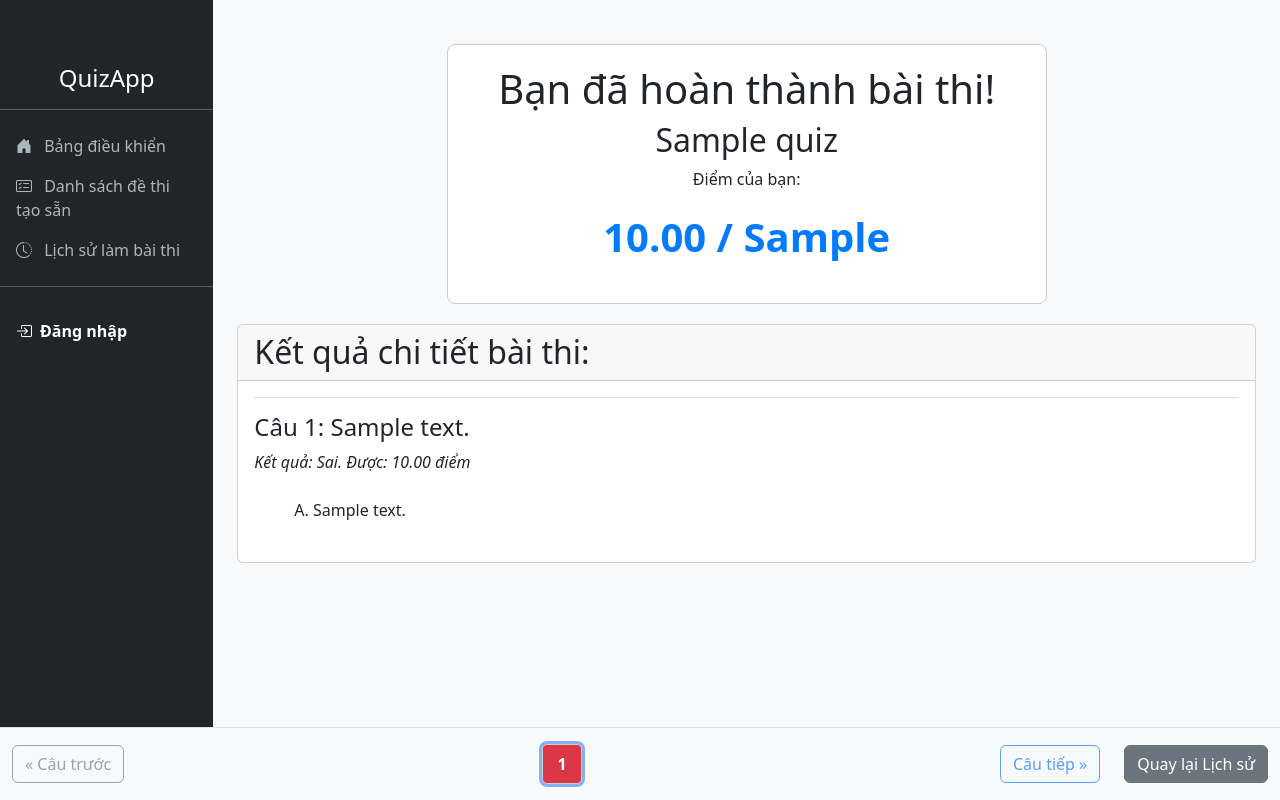
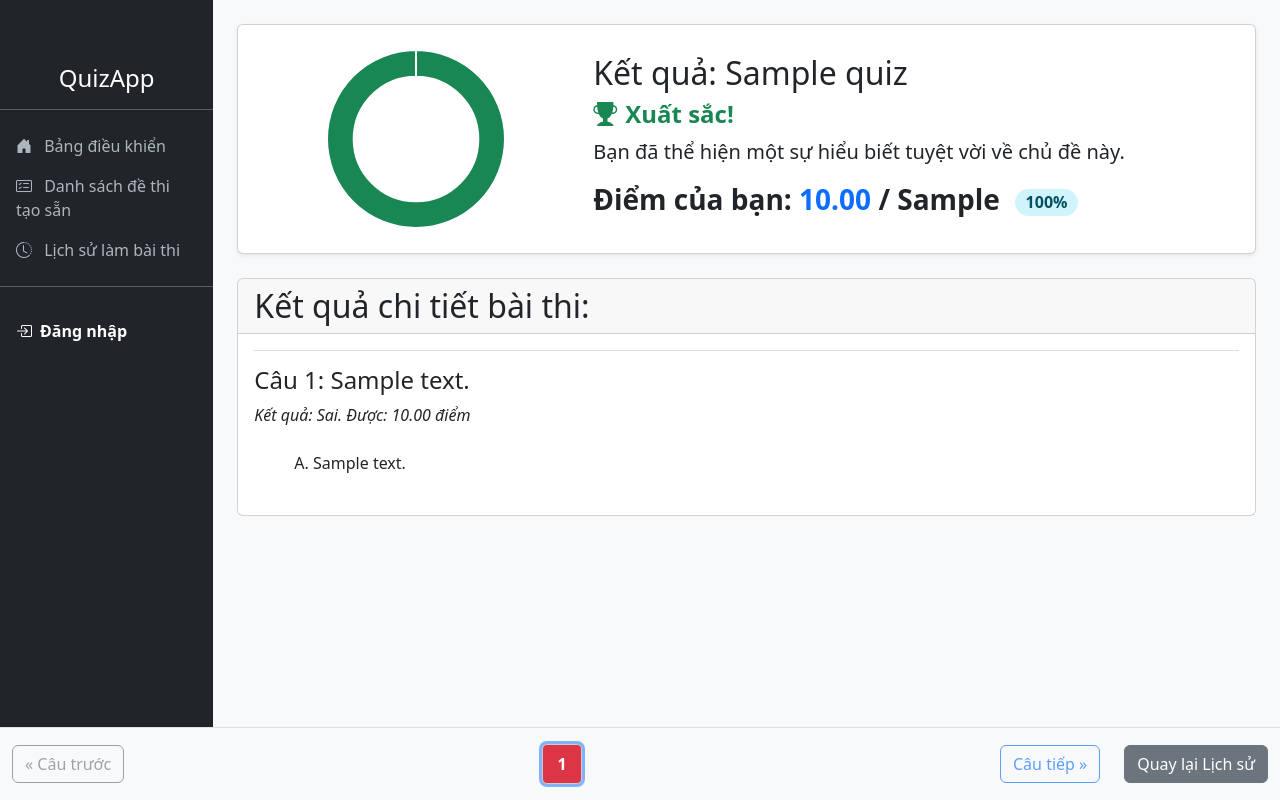
Before and after one commit to minhdatvn/MinTest, a Django app: template quiz_app/templates/quiz_app/attempt_result.html in a window 1280 px wide. Run offline with Django 4.2, Linux system fonts and the light colour scheme; the template is opened without the code that fills it: most values are stand-ins (such as "Sample title", 1, 10 or a date in 2020); some libraries are stand-ins or nearby versions.

Commit message:
Tích hợp Phần thông báo kết quả mới có biểu đồ và lời động viên

```diff
--- a/quiz_app/templates/quiz_app/attempt_result.html
+++ b/quiz_app/templates/quiz_app/attempt_result.html
@@ -46,11 +46,39 @@
         .incorrect-selection { color: #721c24; background-color: #f8d7da; border-left: 5px solid #d9534f; }
     </style>
 
-    <div class="result-box">
-        <h1>Bạn đã hoàn thành bài thi!</h1>
-        <h2>{{ attempt.quiz.quiz_name }}</h2>
-        <p>Điểm của bạn:</p>
-        <p class="score">{{ attempt.score_achieved|floatformat:2 }} / {{ attempt.quiz.scoring_scale_max }}</p>
+    <div class="card shadow-sm mb-4">
+        <div class="card-body p-4">
+            <div class="row align-items-center">
+
+                <div class="col-md-4 text-center mb-3 mb-md-0">
+                    <canvas id="scoreChart" style="max-width: 180px; max-height: 180px; margin: auto;"></canvas>
+                </div>
+
+                <div class="col-md-8">
+                    <h2 class="card-title">Kết quả: {{ attempt.quiz.quiz_name }}</h2>
+
+                    {# Dùng filter 'percentage' vừa tạo #}
+                    {% with percentage=attempt.score_achieved|percentage:attempt.quiz.scoring_scale_max %}
+                        {% if percentage >= 80 %}
+                            <h4 class="text-success fw-bold"><i class="bi bi-trophy-fill me-2"></i>Xuất sắc!</h4>
+                            <p class="lead">Bạn đã thể hiện một sự hiểu biết tuyệt vời về chủ đề này.</p>
+                        {% elif percentage >= 50 %}
+                            <h4 class="text-primary fw-bold"><i class="bi bi-hand-thumbs-up-fill me-2"></i>Làm tốt lắm!</h4>
+                            <p class="lead">Bạn đã nắm vững phần lớn kiến thức quan trọng.</p>
+                        {% else %}
+                            <h4 class="text-warning fw-bold"><i class="bi bi-emoji-smile-fill me-2"></i>Cố gắng hơn nhé!</h4>
+                            <p class="lead">Hãy xem lại các câu trả lời và thử sức lại lần nữa để cải thiện điểm số.</p>
+                        {% endif %}
+
+                        <p class="h3 fw-bold mt-3">Điểm của bạn:
+                            <span class="text-primary">{{ attempt.score_achieved|floatformat:2 }}</span> / {{ attempt.quiz.scoring_scale_max }}
+                            <span class="badge bg-info-subtle text-info-emphasis rounded-pill fs-6 align-middle ms-2">{{ percentage|floatformat:0 }}%</span>
+                        </p>
+                    {% endwith %}
+                </div>
+
+            </div>
+        </div>
     </div>
 
     <div class="review-container card">
@@ -119,9 +147,16 @@
             <a href="{% url 'history_list' %}" class="btn btn-secondary ms-4">Quay lại Lịch sử</a>
         </div>
     </nav>
+{% endblock %}
+
+{% block extra_js %}
+    {# Nạp thư viện Chart.js từ CDN #}
+    <script src="https://cdn.jsdelivr.net/npm/chart.js"></script>
 
     <script>
     document.addEventListener('DOMContentLoaded', function () {
+
+        // --- PHẦN 1: LOGIC ĐIỀU HƯỚNG KẾT QUẢ (CODE GỐC CỦA BẠN) ---
         const questionContainers = document.querySelectorAll('.result-question-container');
         const navBoxes = document.querySelectorAll('.result-nav-box');
         const nextBtn = document.getElementById('next-result-btn');
@@ -129,18 +164,14 @@
         const totalQuestions = questionContainers.length;
         let currentQuestionIndex = 0;
 
-            // Logic điều hướng (đã được tinh giản)
         function showQuestion(index) {
-                // Ẩn tất cả các câu hỏi
+            if(index < 0 || index >= totalQuestions) return;
             questionContainers.forEach(container => container.classList.add('d-none'));
-                // Hiện câu hỏi được chọn
             if (questionContainers[index]) questionContainers[index].classList.remove('d-none');
 
-                // Cập nhật trạng thái 'active' cho ô số điều hướng
             navBoxes.forEach(box => box.classList.remove('active'));
             if (navBoxes[index]) navBoxes[index].classList.add('active');
 
-                // Cập nhật trạng thái các nút
             if(prevBtn) prevBtn.disabled = (index === 0);
             if(nextBtn) nextBtn.disabled = (index === totalQuestions - 1);
 
@@ -157,9 +188,39 @@
             });
         });
 
-            // Khởi chạy trạng thái ban đầu cho câu hỏi đầu tiên
         if (totalQuestions > 0) {
             showQuestion(0);
+        }
+
+        // --- PHẦN 2: LOGIC VẼ BIỂU ĐỒ (CODE MỚI) ---
+        const ctx = document.getElementById('scoreChart');
+        if (ctx) {
+            // Lấy dữ liệu điểm từ context của Django
+            const userScore = parseFloat('{{ attempt.score_achieved|default:0|stringformat:".2f" }}');
+            const maxScore = parseFloat('{{ attempt.quiz.scoring_scale_max|default:100|stringformat:".2f" }}');
+            const remainingScore = Math.max(0, maxScore - userScore);
+
+            new Chart(ctx, {
+                type: 'doughnut',
+                data: {
+                    labels: ['Điểm đạt được', 'Phần còn lại'],
+                    datasets: [{
+                        data: [userScore, remainingScore],
+                        backgroundColor: ['#198754', '#e9ecef'],
+                        borderWidth: 2,
+                        borderColor: '#fff'
+                    }]
+                },
+                options: {
+                    responsive: true,
+                    maintainAspectRatio: false,
+                    cutout: '70%',
+                    plugins: {
+                        legend: { display: false },
+                        tooltip: { enabled: false }
+                    }
+                }
+            });
         }
     });
     </script>
--- a/quiz_app/templatetags/quiz_extras.py
+++ b/quiz_app/templatetags/quiz_extras.py
@@ -23,3 +23,18 @@ def to_char(value):
         # Nếu giá trị đầu vào không hợp lệ (ví dụ: một chuỗi text),
         # trả về một chuỗi rỗng để tránh gây lỗi trang web.
         return ''
+
+@register.filter(name='percentage')
+def percentage(value, max_value):
+    """
+    Chuyển đổi điểm số thành phần trăm.
+    Ví dụ: {{ 80|percentage:100 }} -> 80.0
+    """
+    try:
+        score = float(value)
+        max_score = float(max_value)
+        if max_score == 0:
+            return 0
+        return (score / max_score) * 100
+    except (ValueError, TypeError):
+        return 0
```
Lines whose indentation alone changed are shown as unchanged.
